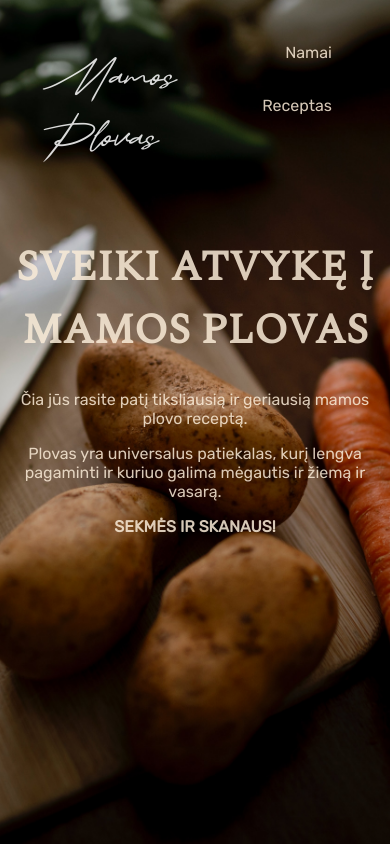
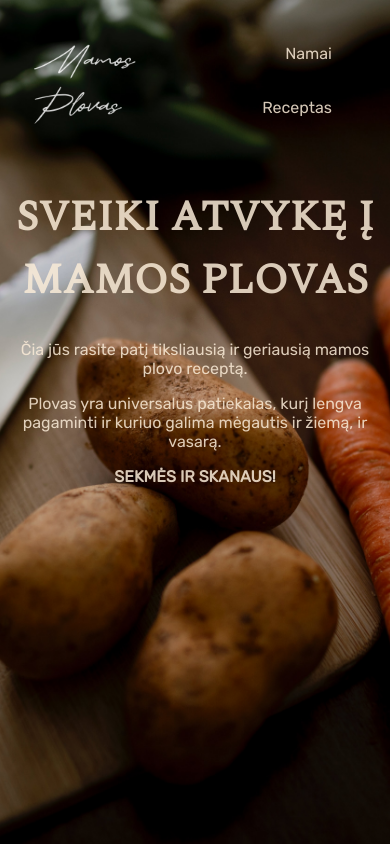
Before and after one commit to TomMarshalldev/tommarshalldev.github.io, a plain HTML site: page index.html in a window 390 px wide. Drawn offline with nearby package versions, Linux system fonts and the light colour scheme.

Commit message:
temp reduced size of logo to fit small screen

```diff
--- a/CSS/styles.css
+++ b/CSS/styles.css
@@ -18,6 +18,8 @@ h2{
 *{
   overflow: auto;
 }
+
+
 
 
 
--- a/index.html
+++ b/index.html
@@ -13,7 +13,7 @@
 <body class="home">
 
     <div class="topnav">
-        <img class="logo" src="/images/mplt.png" alt="mamosplovas" height="200" width="200">
+        <img class="logo" src="/images/mplt.png" alt="mamosplovas" height="150" width="150">
         <ul>
         <li><a href="index.html">Namai</a></li>
         <li><a href="recipe.html">Receptas</a></li>
@@ -23,7 +23,7 @@
     <div class="main">
         <h1><b>SVEIKI ATVYKĘ Į MAMOS PLOVAS</b></h1>
         <p>Čia jūs rasite patį tiksliausią ir geriausią mamos plovo receptą.</p>
-        <p>Plovas yra universalus patiekalas, kurį lengva pagaminti ir kuriuo galima mėgautis ir žiemą ir vasarą.</p>
+        <p>Plovas yra universalus patiekalas, kurį lengva pagaminti ir kuriuo galima mėgautis ir žiemą, ir vasarą.</p>
         <p><b>SEKMĖS IR SKANAUS!</b></p>
     </div>
 
```
